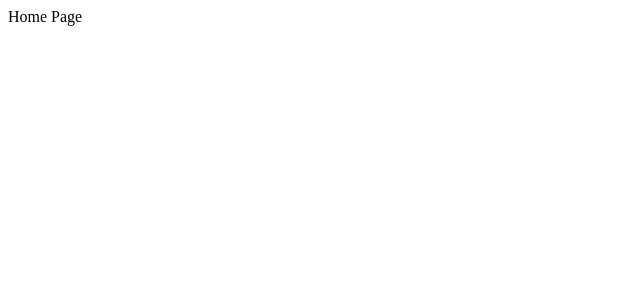
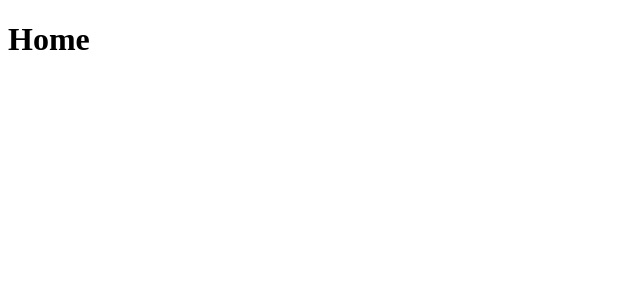
Before and after one commit to orlandocsosa/stellar-chef, a SvelteKit app: page / in a window 1280 px wide. Shown: the top 300 px of the page, without its empty margins (0-640 px from the left). Built offline with nearby package versions, Linux system fonts and the light colour scheme.

Commit message:
Add a title
Refactored +layout.svelte, added title in +page.svelte, and added 'Home' h1

```diff
--- a/src/routes/+layout.svelte
+++ b/src/routes/+layout.svelte
@@ -1,9 +1 @@
-<script>
-  import Page from './+page.svelte';
-</script>
-
-<svelte:head>
-  <title>App</title>
-</svelte:head>
-
-<Page />
+<slot />
--- a/src/routes/+page.svelte
+++ b/src/routes/+page.svelte
@@ -1 +1,5 @@
-<div>Home Page</div>
+<svelte:head>
+  <title>Stellar Chef</title>
+</svelte:head>
+
+<h1>Home</h1>
```
